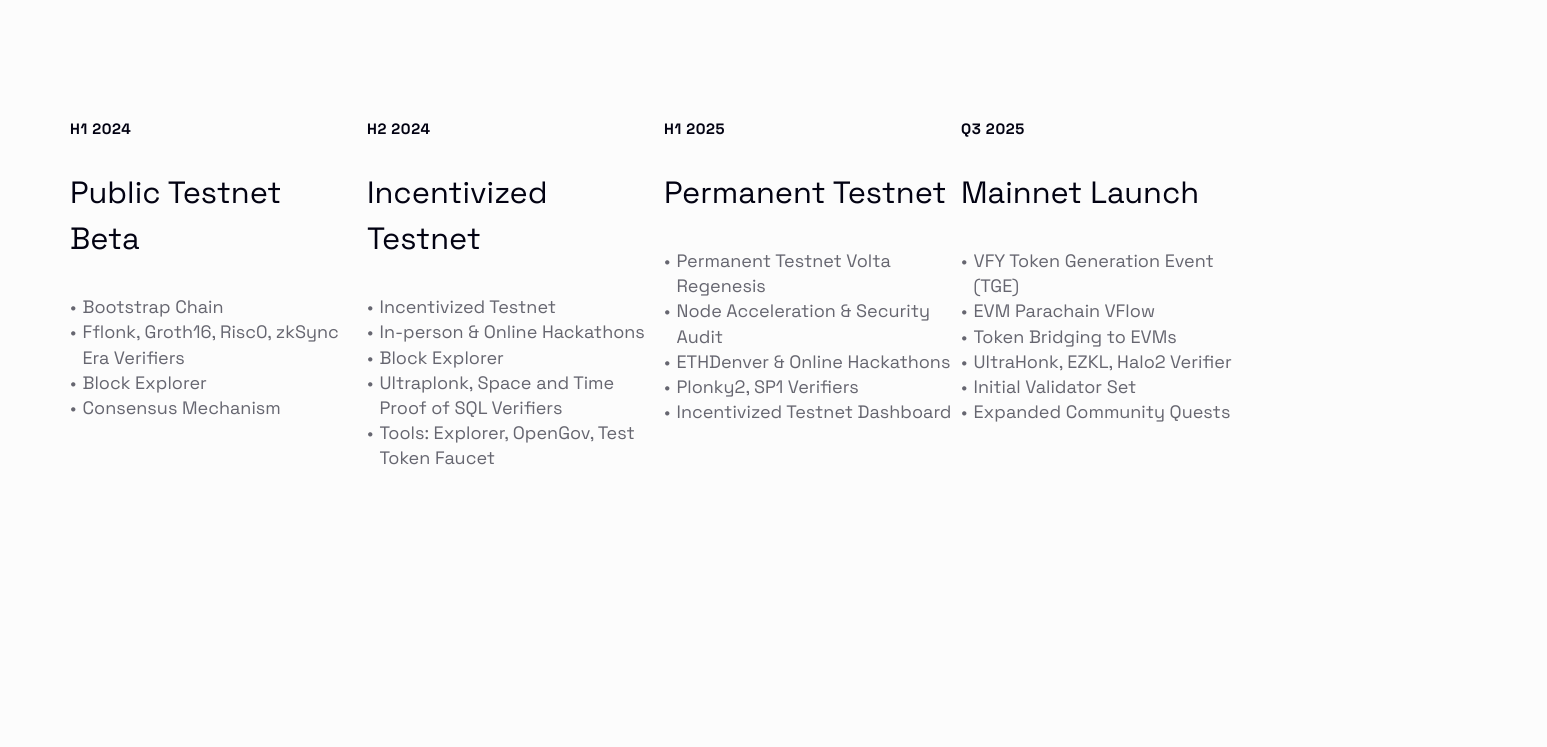
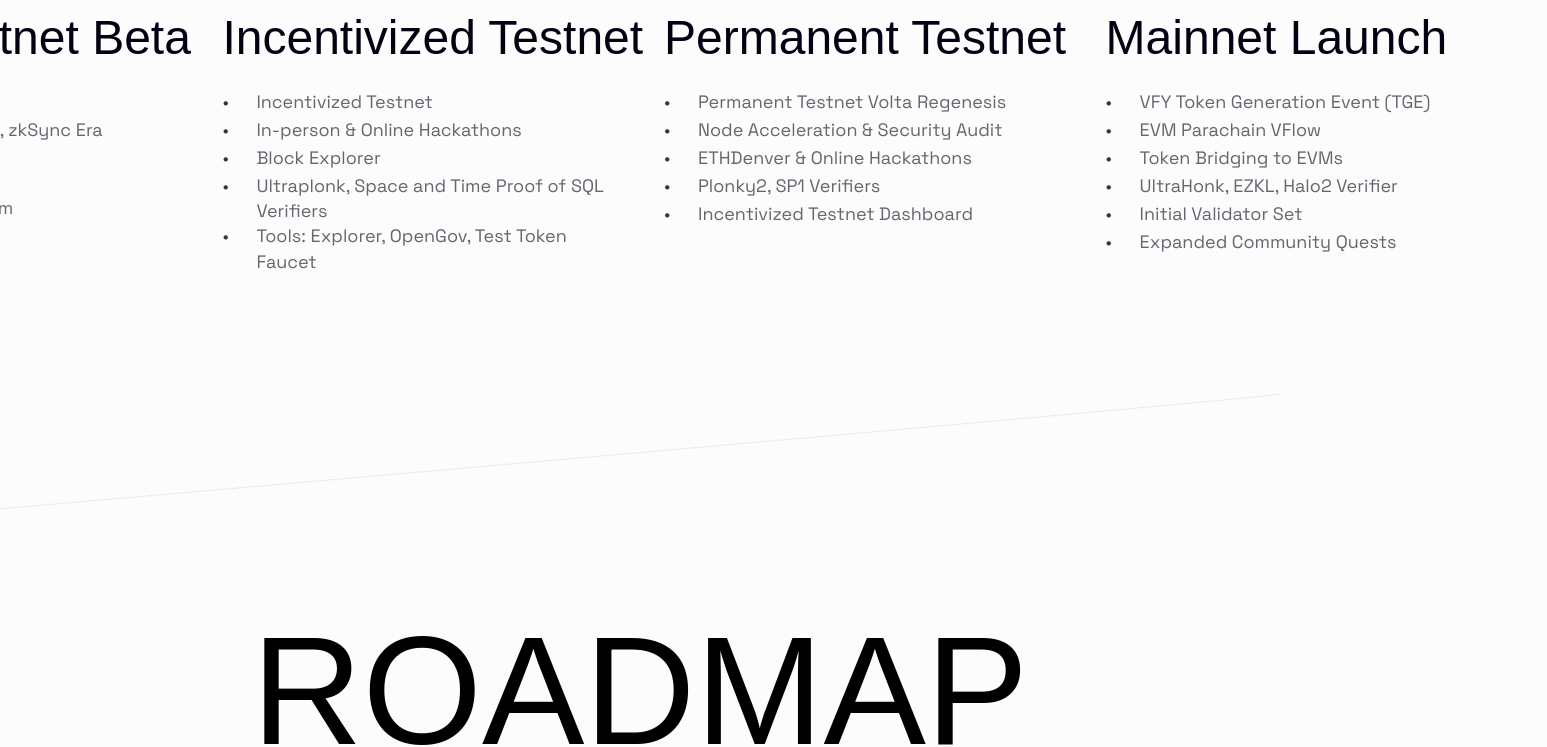
Before and after one commit to goodylove/zk_Clone, a Next.js app: page / in a window 1280 px wide. Shown: the part 4992-5739 px from the top of the page, 1547 px wide, since content can reach past the window. Before the commit the page ends 5583 px from the top, so only its background shows below. Built offline with nearby package versions, Linux system fonts and the light colour scheme; a web font is replaced by a local one.

Commit message:
feat: complete road map component

```diff
--- a/src/app/globals.css
+++ b/src/app/globals.css
@@ -6,7 +6,9 @@
   --bg: #020212;
 }
 
-
+html{
+ scroll-behavior: smooth;
+}
 
 @theme inline {
   --color-background: var(--background);
--- a/src/app/page.tsx
+++ b/src/app/page.tsx
@@ -1,6 +1,7 @@
 import HeroSection from "@/components/HeroSection";
 import ChartContainer from "@/components/ChartContainer";
 import RoadMap from "@/components/RoadMap";
+import { Divider } from "@/constants/Icons/svg";
 
 export default function Home() {
   return (
@@ -8,6 +9,10 @@
       <HeroSection />
       <ChartContainer />
       <RoadMap />
+      <div className="hidden lg:block -mb-[0.5px] xl:-mb-[1.2px]">
+        <Divider />
+      </div>
+      <RoadMap />
     </>
   );
 }
--- a/src/components/ChartContainer.tsx
+++ b/src/components/ChartContainer.tsx
@@ -14,7 +14,7 @@
       <div className="hidden lg:block -mb-[0.5px] xl:-mb-[1.2px] relative z-50">
         <BgLineTop />
       </div>
-      <div className="bg-void py-10 md:py-16 lg:py-[120px]">
+      <div className="bg-void py-10 md:py-16 lg:py-[50px]">
         <div className="flex flex-col items-center justify-start  ">
           <div className="flex justify-center items-center">
             <p className="text-[#FCFCFC] text-[15px] font-bold uppercase tracking-[0.6px]  leading-[16.5px] font-grotesk">
--- a/src/components/Navbar.tsx
+++ b/src/components/Navbar.tsx
@@ -23,7 +23,7 @@
               (navItem, idx) => (
                 <li
                   key={idx}
-                  className="text-[#020712] not-italic text-xl leading-7 h-7 font-normal  font-grotesk cursor-pointer"
+                  className="text-[#020712] not-italic text-xl leading-7 h-7 font-normal  font-grotesk cursor-pointer hover:text-[#6190f5]"
                 >
                   {navItem}
                 </li>
@@ -32,7 +32,7 @@
           </ul>
         </nav>
 
-        <Button variant="outline" className="hidden lg:flex">
+        <Button variant="outline" className="hidden lg:flex hover:border-none">
           Start Building <CaretRight />
         </Button>
         <Button variant="outline" className="block lg:hidden">
--- a/src/components/RoadMap.tsx
+++ b/src/components/RoadMap.tsx
@@ -1,41 +1,43 @@
 import { RoadMapConfig } from "@/constants/dummy";
+import { Divider } from "@/constants/Icons/svg";
 import React from "react";
 
 function RoadMap() {
   return (
-    <section className="my-[120px] ">
+    <section className="md:py-[120px] py-24 px-[22px] lg:px-[22px] flex flex-col gap-[16px] md:gap-[14px] lg:gap-28 ">
       <div className="flex  justify-center items-center w-full uppercase">
         <h1 className="text-[clamp(68px,12vw,170px)] leading-[.84] tracking-normal font-light font-monigue">
           Roadmap
         </h1>
       </div>
-      <div className="mt-28 w-full flex justify-center px-[70px] ">
-        <div className="grid grid-cols-1 md:grid-cols-2 lg:grid-cols-3 xl:grid-cols-4 gap-12 ">
+      <div className=" w-full flex justify-center  ">
+        <div className="flex flex-col lg:flex-row lg:flex-wrap xl:flex-nowrap gap-11 md:gap-11 lg:gap-12 px-12 [&>*]:w-full lg:[&>*]:flex-1 lg:[&>*]:min-w-[251.33px] lg:[&>*]:max-w-none justify-start">
           {RoadMapConfig.map((map, idx) => (
-            <div className=" w-[289px] " key={idx}>
-              <div className="md:space-y-5 space-y-3 xl:space-y-8">
-                <h2 className="text-[15px] font-bold text-void font-grotesk leading-[16.5px] tracking-[0.6px] uppercase">
+            <div className="flex flex-col gap-8" key={`roadmap-${idx}`}>
+              <div className="flex flex-col gap-6 items-start ">
+                <div className="text-[15px] font-bold text-void font-grotesk leading-none tracking-wide uppercase">
                   {map.tag}
-                </h2>
-                <p className="xl:text-[30.76px] md:text-xl text-lg text-void font-light leading-[46.08px] font-grotesk text-wrap ">
+                </div>
+                <h3 className="xl:text-[48px] md:text-xl text-lg text-void font-light leading-[0.76] font-monigue  text-nowrap ">
                   {map.title}
-                </p>
+                </h3>
+              </div>
               <ul className="">
                 {map.list.map((item, idx) => (
                   <li
                     key={`item-${idx}`}
                     className="flex items-start gap-1.5 text-void/60 text-[18px] leading-[25.2px] font-grotesk"
                   >
-                      <p>•</p>
-                      <p> {item}</p>
+                    <p className="text-void/80 w-7 h-7">•</p>
+                    <p className="flex-1 font-normal text-void/60"> {item}</p>
                   </li>
                 ))}
               </ul>
             </div>
-            </div>
           ))}
         </div>
       </div>
+
     </section>
   );
 }
--- a/src/constants/Icons/svg.tsx
+++ b/src/constants/Icons/svg.tsx
@@ -277,14 +277,14 @@
       d="M6.99666 16.1899H25.6633"
       stroke="#020212"
       strokeWidth="2.66667"
-      stroke-linecap="round"
+      strokeLinecap="round"
       stroke-linejoin="round"
     />
     <path
       d="M16.33 6.85669L25.6633 16.19L16.33 25.5234"
       stroke="#020212"
       strokeWidth="2.66667"
-      stroke-linecap="round"
+      strokeLinecap="round"
       stroke-linejoin="round"
     />
   </svg>
@@ -321,3 +321,25 @@
     ></path>
   </svg>
 );
+
+export const Divider = () => (
+  <svg
+    className="w-full h-auto"
+    xmlns="http://www.w3.org/2000/svg"
+    viewBox="0 0 1728 155"
+    fill="none"
+    preserveAspectRatio="none"
+  >
+    <path
+      d="M1728 0.0526316C1728 4.26316 0 155 0 155V0.0526316H1728Z"
+      fill="#FCFCFC"
+      className="text-shell"
+    ></path>
+    <path
+      d="M1728 0.0526316C1728 4.26316 0 155 0 155"
+      fill="#FCFCFC"
+      stroke="rgb(2 2 18 / 0.1)"
+      stroke-width="1"
+    ></path>
+  </svg>
+);
```
Lines whose indentation alone changed are shown as unchanged.
